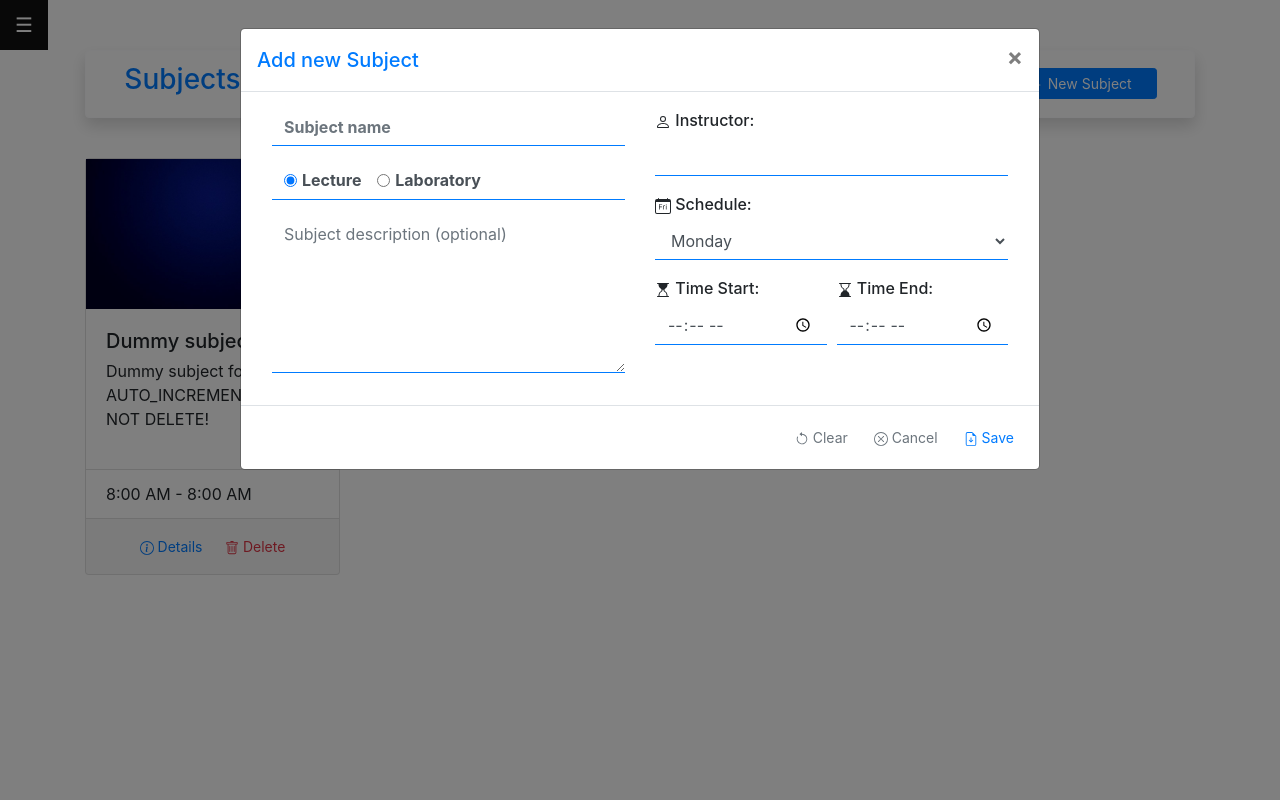
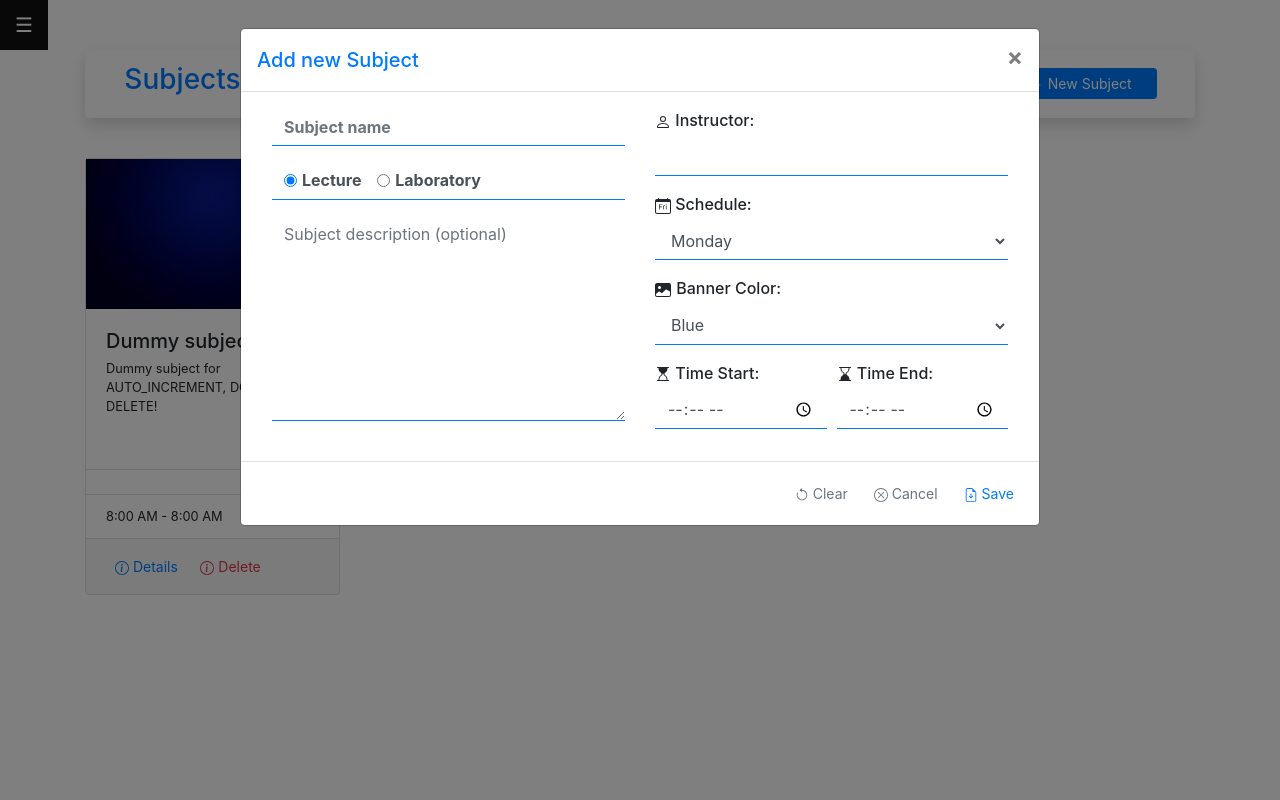
Before and after one commit to jvc1019/Zest, a PHP site: page /src/subjects.php in a window 1280 px wide, after a click on "New Subject". Run offline with PHP 8.4, Linux system fonts and the light colour scheme; a user stored in the database is signed in; data comes from the database, SQL or seed files in the repository.

Commit message:
Adjusted spacing and removed some lines of code in modal for adding subject. Placed Banner/image selection

```diff
--- a/src/subjects.php
+++ b/src/subjects.php
@@ -72,10 +72,6 @@
                                         <!-- Subject Name -->
                                         <div class="form-group">
                                             <input type="text" class="form-control font-weight-bold border-primary border-top-0 border-left-0 border-right-0 rounded-0" id="addSubjectName" name="subjectName" placeholder="Subject name" required>
-                                            <!-- For Backend people checkout tasks_modal_functions.js on how this works -->
-                                            <div class="invalid-feedback">
-                                                <span class="text-danger">Task name is too long! (max 75 characters)</span>
-                                            </div>
                                         </div>
                                         <!-- Subject Type -->
                                         <div class="form-group">
@@ -92,11 +88,7 @@
                                         </div>
                                         <!-- Subject Description -->
                                         <div class="form-group">
-                                            <textarea class="form-control border-primary border-top-0 border-left-0 border-right-0 rounded-0" id="addSubjectDesc" name="subjectDesc" placeholder="Subject description (optional)" rows="6"></textarea>
-                                            <!-- For Backend people checkout tasks_modal_functions.js on how this works -->
-                                            <div class="invalid-feedback">
-                                                <span class="text-danger">┗|｀O′|┛ We're not writing novels here!</span>
-                                            </div>
+                                            <textarea class="form-control border-primary border-top-0 border-left-0 border-right-0 rounded-0" id="addSubjectDesc" name="subjectDesc" placeholder="Subject description (optional)" rows="8"></textarea>
                                         </div>
                                     </div>
                                     <div class="col-sm-6 task_Date">
@@ -116,7 +108,7 @@
                                         <!-- Schedule/Day of the Week -->
                                         <div class="form-group">
                                             <label for="addSubjectDay" class="form-label h6">
-                                                <!-- calendar icon -->
+                                                <!-- Calendar icon -->
                                                 <svg width="1em" height="1em" viewBox="0 0 16 16" class="bi bi-calendar-day" fill="currentColor" xmlns="http://www.w3.org/2000/svg">
                                                     <path fill-rule="evenodd" d="M3.5 0a.5.5 0 0 1 .5.5V1h8V.5a.5.5 0 0 1 1 0V1h1a2 2 0 0 1 2 2v11a2 2 0 0 1-2 2H2a2 2 0 0 1-2-2V3a2 2 0 0 1 2-2h1V.5a.5.5 0 0 1 .5-.5zM1 4v10a1 1 0 0 0 1 1h12a1 1 0 0 0 1-1V4H1z" />
                                                     <path d="M4.684 11.523v-2.3h2.261v-.61H4.684V6.801h2.464v-.61H4v5.332h.684zm3.296 0h.676V8.98c0-.554.227-1.007.953-1.007.125 0 .258.004.329.015v-.613a1.806 1.806 0 0 0-.254-.02c-.582 0-.891.32-1.012.567h-.02v-.504H7.98v4.105zm2.805-5.093c0 .238.192.425.43.425a.428.428 0 1 0 0-.855.426.426 0 0 0-.43.43zm.094 5.093h.672V7.418h-.672v4.105z" />
@@ -132,6 +124,28 @@
                                                     <option>Friday</option>
                                                     <option>Saturday</option>
                                                     <option>Sunday</option>
+                                                </select>
+                                            </div>
+                                        </div>
+
+                                        <div class="form-group">
+                                            <label for="addSubjectDay" class="form-label h6">
+                                                <!--  Image/Banner Icon -->
+                                                <svg width="1.0625em" height="1em" viewBox="0 0 17 16" class="bi bi-image-fill" fill="currentColor" xmlns="http://www.w3.org/2000/svg">
+                                                    <path fill-rule="evenodd" d="M.002 3a2 2 0 0 1 2-2h12a2 2 0 0 1 2 2v10a2 2 0 0 1-2 2h-12a2 2 0 0 1-2-2V3zm1 9l2.646-2.354a.5.5 0 0 1 .63-.062l2.66 1.773 3.71-3.71a.5.5 0 0 1 .577-.094L15.002 9.5V13a1 1 0 0 1-1 1h-12a1 1 0 0 1-1-1v-1zm5-6.5a1.5 1.5 0 1 1-3 0 1.5 1.5 0 0 1 3 0z"/>
+                                                </svg>
+
+                                                Banner Color:
+                                            </label>
+                                            <div class="input-group">
+                                                <select id="addSubjectDay" class="form-control text-truncate border-primary border-top-0 border-left-0 border-right-0 rounded-0" name="subjectDay">
+                                                    <option selected>Blue</option>
+                                                    <option>Gold</option>
+                                                    <option>Color 3</option>
+                                                    <option>Color 4</option>
+                                                    <!-- <option>Friday</option>
+                                                    <option>Saturday</option>
+                                                    <option>Sunday</option> -->
                                                 </select>
                                             </div>
                                         </div>
@@ -215,7 +229,8 @@
             if (!($result->num_rows > 0)) { ?>
                 <h6>No subjects</h6>
                 <?php
-            } else {
+            }
+            else{
                 while ($subjects = $result->fetch_assoc()) { ?>
 
                        <!--Cards Section-->
@@ -227,17 +242,18 @@
                             <div class="card-body overflow-hidden" style="height:10em">
                                 <h5 class="card-title"><?php echo $subjects['subject_Name'] ?>: <?php echo $subjects['subject_Type'] ?></h5>
                                 <p class="card-subtitle mb-2 text-muted"><?php echo $subjects['subject_Instructor'] ?></p>
-                            <?php echo $subjects['subject_Desc']; ?>
+                                <p class="small"><?php echo $subjects['subject_Desc']; ?></p>
                             </div>
                             <!--End of Card Body-->
 
                             <!--List (Kitchen Sink)-->
                             <ul class="list-group list-group-flush">
-                            <li class="list-group-item"><?php echo date('g:i A', strtotime($subjects['subject_Time_Start'])); ?> - <?php echo date('g:i A', strtotime($subjects['subject_Time_End'])); ?></li>
+                                <li class="list-group-item small"><?php echo $subjects['subject_Day']; ?></li>
+                                <li class="list-group-item small"><?php echo date('g:i A', strtotime($subjects['subject_Time_Start'])); ?> - <?php echo date('g:i A', strtotime($subjects['subject_Time_End']));?></li>
                             </ul>
 
                             <!--Card Footer-->
-                        <div class="card-footer text-center">
+                            <div class="card-footer">
                                 <a href="#detailsSubjectModal<?php echo $subjects['subject_ID']; ?>" data-toggle="modal" class="btn text-primary btn-sm">
                                     <span>
                                         <svg width="1em" height="1em" viewBox="0 0 16 16" class="bi bi-info-circle" fill="currentColor" xmlns="http://www.w3.org/2000/svg">
@@ -249,9 +265,10 @@
                                 </a>
                                 <a href="#deleteSubjectModal<?php echo $subjects['subject_ID']; ?>" data-toggle="modal" class="btn text-danger btn-sm">
                                     <span>
-                                    <svg width="1em" height="1em" viewBox="0 0 16 16" class="bi bi-trash" fill="currentColor" xmlns="http://www.w3.org/2000/svg">
-                                        <path d="M5.5 5.5A.5.5 0 0 1 6 6v6a.5.5 0 0 1-1 0V6a.5.5 0 0 1 .5-.5zm2.5 0a.5.5 0 0 1 .5.5v6a.5.5 0 0 1-1 0V6a.5.5 0 0 1 .5-.5zm3 .5a.5.5 0 0 0-1 0v6a.5.5 0 0 0 1 0V6z" />
-                                        <path fill-rule="evenodd" d="M14.5 3a1 1 0 0 1-1 1H13v9a2 2 0 0 1-2 2H5a2 2 0 0 1-2-2V4h-.5a1 1 0 0 1-1-1V2a1 1 0 0 1 1-1H6a1 1 0 0 1 1-1h2a1 1 0 0 1 1 1h3.5a1 1 0 0 1 1 1v1zM4.118 4L4 4.059V13a1 1 0 0 0 1 1h6a1 1 0 0 0 1-1V4.059L11.882 4H4.118zM2.5 3V2h11v1h-11z" />
+                                        <svg width="1em" height="1em" viewBox="0 0 16 16" class="bi bi-info-circle" fill="currentColor" xmlns="http://www.w3.org/2000/svg">
+                                            <path fill-rule="evenodd" d="M8 15A7 7 0 1 0 8 1a7 7 0 0 0 0 14zm0 1A8 8 0 1 0 8 0a8 8 0 0 0 0 16z" />
+                                            <path d="M8.93 6.588l-2.29.287-.082.38.45.083c.294.07.352.176.288.469l-.738 3.468c-.194.897.105 1.319.808 1.319.545 0 1.178-.252 1.465-.598l.088-.416c-.2.176-.492.246-.686.246-.275 0-.375-.193-.304-.533L8.93 6.588z" />
+                                            <circle cx="8" cy="4.5" r="1" />
                                         </svg>
                                     </span>Delete
                                 </a>
```
Lines whose indentation alone changed are shown as unchanged.
